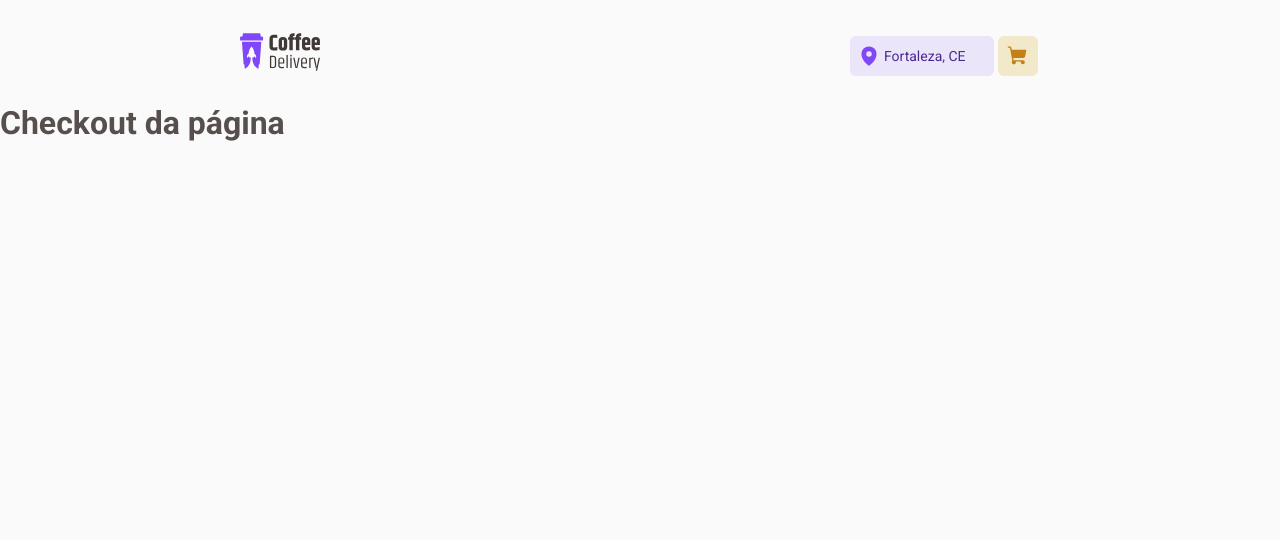
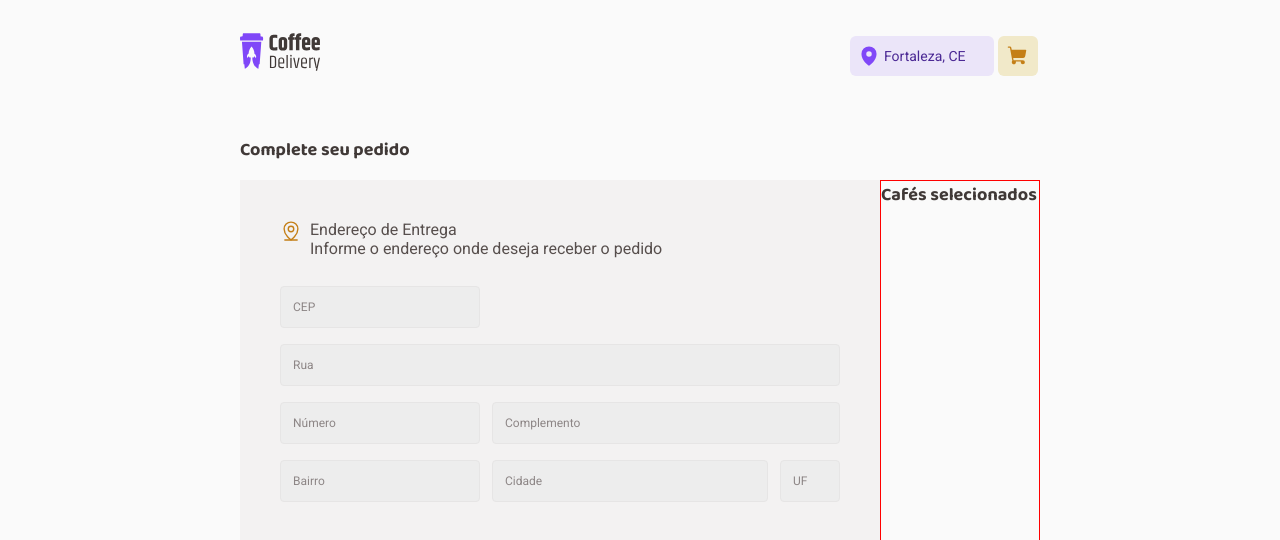
Before and after one commit to Andersonsilvamota/coffee-delivery, a React (Vite) app: page /checkout in a window 1280 px wide. Shown: the top 540 px of the page. Built offline with nearby package versions, Linux system fonts and the light colour scheme.

Commit message:
Estilizando form de endereço de entrega

```diff
--- a/src/pages/Checkout/index.jsx
+++ b/src/pages/Checkout/index.jsx
@@ -1,5 +1,35 @@
+import * as Styles from './styles'
+import { MapPinLine } from 'phosphor-react'
+
 export function Checkout(){
   return(
-    <h1>Checkout da página</h1>
+    <Styles.Conteiner>
+
+        <h2>Complete seu pedido</h2>
+      <Styles.ContainerCheckout>
+        <Styles.ContentAddress>
+          <div className='title'>
+            <MapPinLine size={22} />
+            <div>
+              <label>Endereço de Entrega</label>
+              <p>Informe o endereço onde deseja receber o pedido</p>
+            </div>
+          </div>
+          <div className='form'>
+            <input className='cep' placeholder='CEP'/>
+            <input className='street' placeholder='Rua'/>
+            <input placeholder='Número'/>
+            <input className='complement' placeholder='Complemento'/>
+            <input placeholder='Bairro'/>
+            <input placeholder='Cidade'/>
+            <input placeholder='UF'/>
+          </div>
+        </Styles.ContentAddress>
+        <Styles.OrderCart>
+          <h2>Cafés selecionados</h2>
+
+        </Styles.OrderCart>
+      </Styles.ContainerCheckout>
+    </Styles.Conteiner>
   )
 }
--- /dev/null
+++ b/src/pages/Checkout/styles.js
@@ -0,0 +1,105 @@
+import styled from "styled-components";
+
+export const Conteiner = styled.div`
+  padding: 2rem 15rem;
+  h2 {
+    font-family: 'Baloo 2';
+    font-size: 18px;
+    color: ${props => props.theme.base['base-subtitle']};
+
+  }
+`
+
+export const ContainerCheckout = styled.div`
+  width: 100%;
+  height: 34rem;
+  max-width: 120rem;
+  margin-right: auto;
+  margin-left: auto;
+  display: flex;
+  //flex-direction: column;
+  padding: 1rem 0;
+
+`
+
+export const ContentAddress = styled.div`
+  width: 40rem;
+  height: 23.25rem;
+  display: flex;
+  flex-direction: column;
+  gap: 0.75rem;
+  padding: 2.5rem;
+  background-color: ${props => props.theme.base['base-card']};
+
+  .title {
+    display: flex;
+    gap: 0.5rem;
+    padding-bottom: 1rem;
+
+    svg {
+      color: ${props => props.theme.produto['yellow-dark']};
+    }
+  }
+
+  .form {
+    width: 100%;
+    display: grid;
+    grid-template-columns: 12.5rem 17.25rem 3.75rem;
+    column-gap: 0.75rem;
+    row-gap: 1rem;
+    grid-auto-flow: dense;
+
+    .cep {
+      grid-column: span 3;
+      max-width: 12.5rem;
+    }
+
+    .street {
+      grid-column: span 3;
+    }
+
+    .complement {
+      grid-column: span 2;
+    }
+  }
+
+  h2 {
+    font-family: 'Baloo 2';
+    font-size: 18px;
+    color: ${props => props.theme.base['base-subtitle']};
+
+  }
+
+  div input {
+    height: 2.625rem;
+    border-radius: 4px;
+    border: 1px solid ${props => props.theme.base['base-button']};
+    background-color: ${props => props.theme.base['base-input']};
+    transition: 0.4s;
+
+    /* &:focus {
+      border-color:  ${props => props.theme.base['base-input']};;
+    } */
+
+    color:  ${props => props.theme.base['base-text']};
+    font-size: 0.75rem;
+    padding: 0 0.75rem;
+
+    &::placeholder {
+      color: ${props => props.theme.base['base-label']};
+
+    }
+  }
+`
+
+export const OrderCart = styled.div`
+  width: 28rem;
+  border: 1px solid red;
+
+  h2 {
+    font-family: 'Baloo 2';
+    font-size: 18px;
+    color: ${props => props.theme.base['base-subtitle']};
+
+  }
+`
--- a/src/pages/Home/components/CardCoffee/styles.js
+++ b/src/pages/Home/components/CardCoffee/styles.js
@@ -55,7 +55,6 @@ export const CardCoffee = styled.div`
     font-family: 'Baloo 2';
     font-weight: 700;
     font-size: 20px;
-
     color: ${props => props.theme.base['base-subtitle']};
   }
 
@@ -74,15 +73,14 @@ export const CardCoffee = styled.div`
       background-color: ${props => props.theme.base['base-button']};
       padding: 8.5px 8px;
       border-radius: 6px;
+
       svg {
         color: ${props => props.theme.produto['purple']};
-
       }
 
       svg:hover {
         color: ${props => props.theme.produto['purple-dark']};
         cursor: pointer;
-
       }
     }
   }
```
